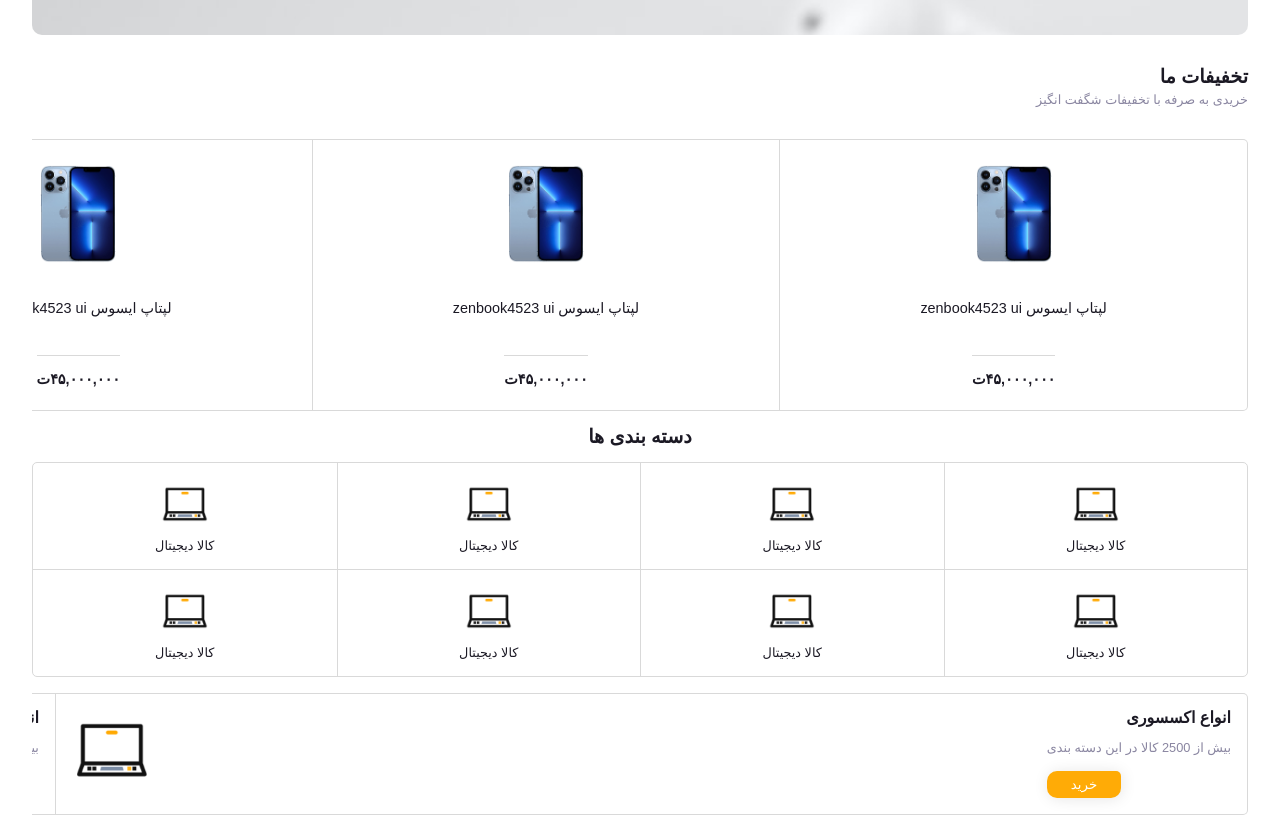
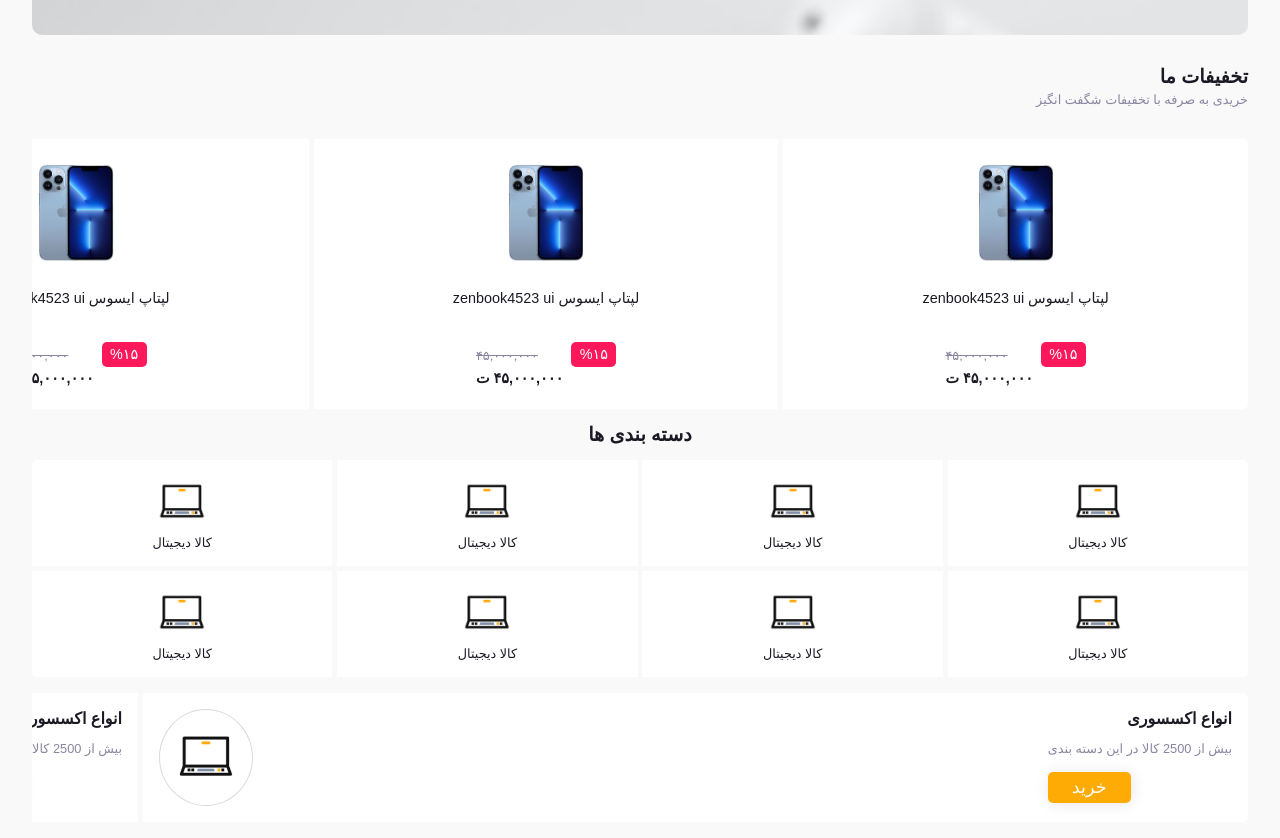
Before and after one commit to F4RD1N/storm-kala, a Next.js app: page / in a window 1280 px wide. Shown: the part 340-1178 px from the top of the page. Built offline with nearby package versions, Linux system fonts and the light colour scheme; a small style sheet from the web is missing.

Commit message:
change card styles

```diff
--- a/components/CatagoryList/CatagoryCard/CatagoryCard.style.js
+++ b/components/CatagoryList/CatagoryCard/CatagoryCard.style.js
@@ -1,8 +1,7 @@
 import styled from "styled-components";
 
 export const Container = styled.div`
-  border-left: 1px solid ${(props) => props.theme.colors.border};
-  border-bottom: 1px solid ${(props) => props.theme.colors.border};
+  background-color: #fff;
   user-select: none;
   display: flex;
   flex-direction: column;
@@ -12,18 +11,7 @@
   justify-content: space-between;
   transition: all ${(props) => props.theme.utilities.transition};
 
-  &:nth-child(5),
-  &:nth-child(6),
-  &:nth-child(7),
-  &:nth-child(8) {
-    border-bottom: none;
-  }
-  &:last-child {
-    border-left: none;
-  }
-  &:nth-child(4) {
-    border-left: none;
-  }
+
 
   &:hover {
     background-color: ${(props) => props.theme.colors.red};
--- a/components/CatagoryList/CatagoryList.style.js
+++ b/components/CatagoryList/CatagoryList.style.js
@@ -12,7 +12,7 @@
 export const List = styled.div`
   display: grid;
   grid-template-columns: repeat(4, 1fr);
-  border: 1px solid ${(props) => props.theme.colors.border};
   border-radius: 5px;
   overflow: hidden;
+  gap: .3rem;
 `;
--- a/components/ListSlider/ListSlider.jsx
+++ b/components/ListSlider/ListSlider.jsx
@@ -29,20 +29,20 @@
       <Title>{mainTitle}</Title>
       <SecTitle>{secTitle}</SecTitle>
       <Swiper
-        spaceBetween={0}
+        spaceBetween={5}
         slidesPerView={2.6}
         freeMode={true}
         modules={[FreeMode]}
       >
         {[0, 1, 2, 3, 4, 5, 6, 7, 8, 9].map((item) => {
           return (
-            <SwiperSlide key={item} className="swiper-item">
-              <ProductCard/>
+            <SwiperSlide key={item} className="swiper-item no-border">
+              <ProductCard hasDiscount={true}/>
             </SwiperSlide>
           );
         })}
 
-        <SwiperSlide className="swiper-item">
+        <SwiperSlide className="swiper-item no-border">
           <LoadMoreContainer>
             <LoadMoreButton>
                 <AiOutlineArrowLeft />
--- a/components/SpecialCatagoryList/SpecialCard/SpecialCard.jsx
+++ b/components/SpecialCatagoryList/SpecialCard/SpecialCard.jsx
@@ -23,7 +23,7 @@
         <BuyButton>خرید</BuyButton>
       </RightContainer>
       <LeftContainer>
-        <Image src={Digital} width={80} height={80} objectFit="cover" />
+        <Image src={Digital} width={60} height={60} objectFit="cover" />
       </LeftContainer>
     </Container>
   );
--- a/components/SpecialCatagoryList/SpecialCard/SpecialCard.style.js
+++ b/components/SpecialCatagoryList/SpecialCard/SpecialCard.style.js
@@ -30,10 +30,14 @@
 
 export const BuyButton = styled(GlobalButton)`
 align-self: flex-end;
-padding: .4rem 1.5rem;
-border-radius: 10px 5px 10px 10px;
+font-size: 1.1rem;
+padding: .3rem 1.5rem;
+border-radius: ${props => props.theme.utilities.radius.button};
 `
 
 export const LeftContainer = styled.div`
     align-self: flex-start;
+    border-radius: 50%;
+    border: 1px solid ${props => props.theme.colors.border};
+    padding: 1rem;
 `;
--- a/components/SpecialCatagoryList/SpecialCatagoryList.jsx
+++ b/components/SpecialCatagoryList/SpecialCatagoryList.jsx
@@ -16,14 +16,14 @@
   return (
     <Container>
       <Swiper
-        spaceBetween={0}
-        slidesPerView={1.02}
+        spaceBetween={5}
+        slidesPerView={1.1}
         freeMode={false}
         modules={[FreeMode]}
       >
       {[0, 1, 2].map((item) => {
           return (
-            <SwiperSlide key={item} className="swiper-item">
+            <SwiperSlide key={item} className="swiper-item no-border">
               <SpecialCard />
             </SwiperSlide>
           );
--- a/components/shared/ProductCard/ProductCard.jsx
+++ b/components/shared/ProductCard/ProductCard.jsx
@@ -31,7 +31,7 @@
         <Badge isVisible={hasDiscount}>%۱۵</Badge>
         <PriceContainer>
           <OldPrice isVisible={hasDiscount}>{product.price}</OldPrice>
-          <Price>{product.price}ت</Price>
+          <Price>{product.price} ت</Price>
         </PriceContainer>
       </Details>
     </Container>
--- a/components/shared/ProductCard/ProductCard.style.js
+++ b/components/shared/ProductCard/ProductCard.style.js
@@ -27,7 +27,7 @@
 
 export const Details = styled.div`
   display: flex;
-  border-top: 1px solid ${(props) => props.theme.colors.border};
+  /* border-top: 1px solid ${(props) => props.theme.colors.border}; */
   gap: 0.5rem;
   padding: 0.5rem 0;
 `;
--- a/styles/globals.js
+++ b/styles/globals.js
@@ -17,6 +17,7 @@
   body {
     font-family: ${(props) => props.theme.fonts.main};
     color: ${(props) => props.theme.colors.textPrimary};
+    background-color: ${props => props.theme.colors.natural}
   }
 
   /* Swiper Styles */
@@ -48,6 +49,10 @@
   li{
     list-style: none;
   }
+
+  input {
+    font-family: ${props => props.theme.fonts.main};
+  }
 `;
 
 export default GlobalStyles;
--- a/themes/default.js
+++ b/themes/default.js
@@ -10,6 +10,7 @@
   // Colors for layout
   colors: {
     primary: "#FFAB06",
+    natural: '#F9F9F9',
     textPrimary: "#1B1924",
     textSecondary: "#8A86A1",
     border: "#D9D9D9",
```
